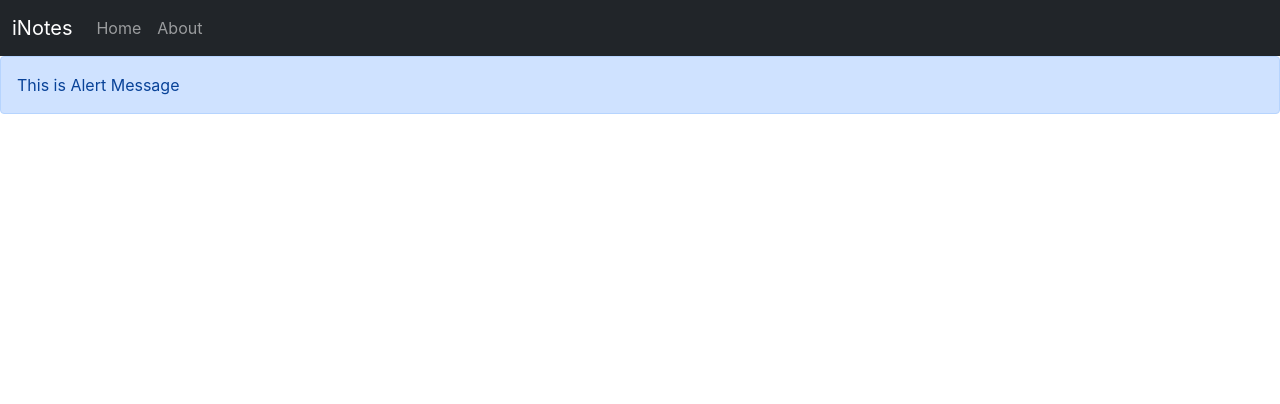
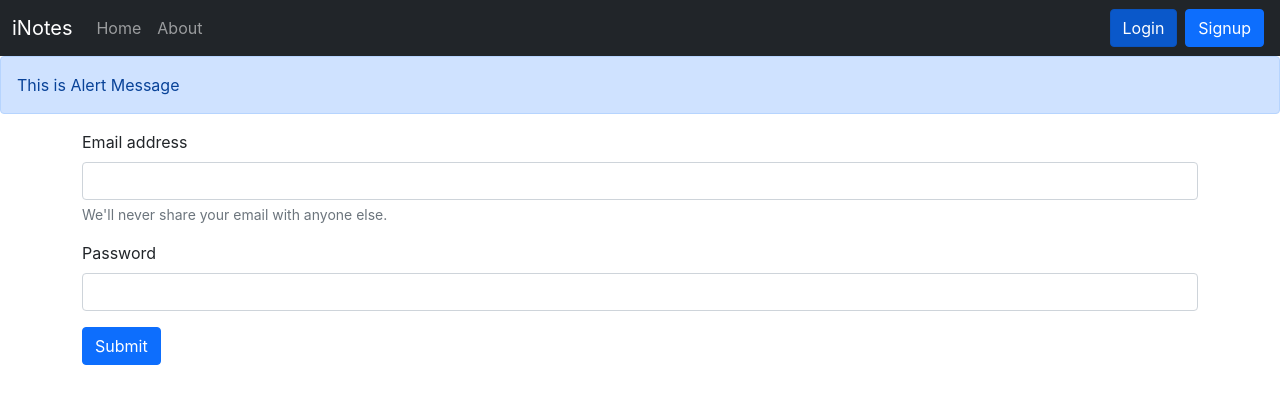
Before and after one commit to sahudisha/iNotes_MERN-Stack, a React (Create React App) app: page /login in a window 1280 px wide. Shown: the top 404 px of the page. Built offline with nearby package versions, Linux system fonts and the light colour scheme.

Commit message:
Added Login Functionality

```diff
--- a/src/App.js
+++ b/src/App.js
@@ -6,6 +6,8 @@
 import { BrowserRouter as Router, Routes, Route } from "react-router-dom";
 import NoteState from './context/notes/NoteState';
 import Alert from './components/Alert';
+import Signup from './components/Signup';
+import Login from './components/Login';
 
 function App() {
   return (
@@ -23,6 +25,12 @@
               <Route path='/about' element={
                 <About />
               }></Route>
+              <Route path='/login' element={
+                <Login />
+              }></Route>
+              <Route path='/signup' element={
+                <Signup />
+              }></Route>
             </Routes>
           </div>
         </Router>
--- /dev/null
+++ b/src/components/Login.js
@@ -0,0 +1,52 @@
+import React, { useState } from 'react'
+import { useNavigate } from 'react-router-dom'
+
+const Login = () => {
+
+    const [credential, setCredential] = useState({ email: '', password: '' })
+    const host = 'http://localhost:5000/api'
+    const navigate = useNavigate();
+
+    const handleSubmit = async (e) => {
+        e.preventDefault();
+        const response = await fetch(`${host}/auth/login`, {
+            method: 'POST',
+            headers: {
+                'Content-Type': 'application/json',
+            },
+            body: JSON.stringify({ email: credential.email, password: credential.password })
+        });
+        const parsedJson = await response.json();
+        if (parsedJson.success) {
+            //Save Token in LocalStorage and Redirect
+            localStorage.setItem('auth-token', parsedJson.authtoken)
+            navigate('/');
+        }
+        else {
+            alert('Invalid Credentials!!!');
+        }
+        console.log(parsedJson);
+    }
+
+    const onChange = (e) => {
+        setCredential({ ...credential, [e.target.name]: e.target.value })
+    }
+    return (
+        <div>
+            <form onSubmit={handleSubmit}>
+                <div className="mb-3">
+                    <label htmlFor="email" className="form-label">Email address</label>
+                    <input type="email" className="form-control" id="email" name='email' value={credential.email} onChange={onChange} aria-describedby="emailHelp" />
+                    <div id="emailHelp" className="form-text">We'll never share your email with anyone else.</div>
+                </div>
+                <div className="mb-3">
+                    <label htmlFor="password" className="form-label">Password</label>
+                    <input type="password" className="form-control" id="password" name='password' value={credential.password} onChange={onChange} />
+                </div>
+                <button type="submit" className="btn btn-primary">Submit</button>
+            </form>
+        </div>
+    )
+}
+
+export default Login
--- a/src/components/NavBar.js
+++ b/src/components/NavBar.js
@@ -21,6 +21,10 @@
                             </li>
                         </ul>
                     </div>
+                    <form className="d-flex">
+                        <NavLink to="/login" className="btn btn-primary mx-1" role="button">Login</NavLink>
+                        <NavLink to="/signup" className="btn btn-primary mx-1" role="button">Signup</NavLink>
+                    </form>
                 </div>
             </nav>
         );
--- a/src/components/Notes.js
+++ b/src/components/Notes.js
@@ -47,15 +47,15 @@
                             <form className='my-3'>
                                 <div className="form-group">
                                     <label htmlFor="etitle">Title</label>
-                                    <input type="text" className="form-control" id="etitle" name='etitle' placeholder="Enter Title" onChange={onChange} value={note.etitle} minLength={5} required/>
+                                    <input type="text" className="form-control" id="etitle" name='etitle' placeholder="Enter Title" onChange={onChange} value={note.etitle} minLength={5} required />
                                 </div>
                                 <div className="form-group">
                                     <label htmlFor="edescription">Description</label>
-                                    <input type="text" className="form-control" id="edescription" name='edescription' placeholder="Enter Description" value={note.edescription} onChange={onChange} minLength={5}  required/>
+                                    <input type="text" className="form-control" id="edescription" name='edescription' placeholder="Enter Description" value={note.edescription} onChange={onChange} minLength={5} required />
                                 </div>
                                 <div className="form-group">
                                     <label htmlFor="etag">Tag</label>
-                                    <input type="text" className="form-control" id="etag" name='etag' placeholder="Enter Tag" value={note.etag} onChange={onChange} required/>
+                                    <input type="text" className="form-control" id="etag" name='etag' placeholder="Enter Tag" value={note.etag} onChange={onChange} required />
                                 </div>
                             </form>
                         </div>
@@ -69,11 +69,13 @@
             {/* Modal End */}
             <h2>Your Notes</h2>
             <div className="container-fluid row my-3">
-                {notes.map((note) => {
-                    return (
-                        <NoteItem key={note._id} updateNote={updateNote} note={note} />
-                    )
-                })}
+                {notes.length === 0 ? 'No Notes to Display' :
+                    notes.map((note) => {
+                        return (
+                            <NoteItem key={note._id} updateNote={updateNote} note={note} />
+                        )
+                    })
+                }
             </div>
         </>
     )
--- /dev/null
+++ b/src/components/Signup.js
@@ -0,0 +1,9 @@
+import React from 'react'
+
+const Signup = () => {
+  return (
+    <div>Signup</div>
+  )
+}
+
+export default Signup
```
Also changed, not shown: 1 other file (tests, documents, lock files or other folders).
